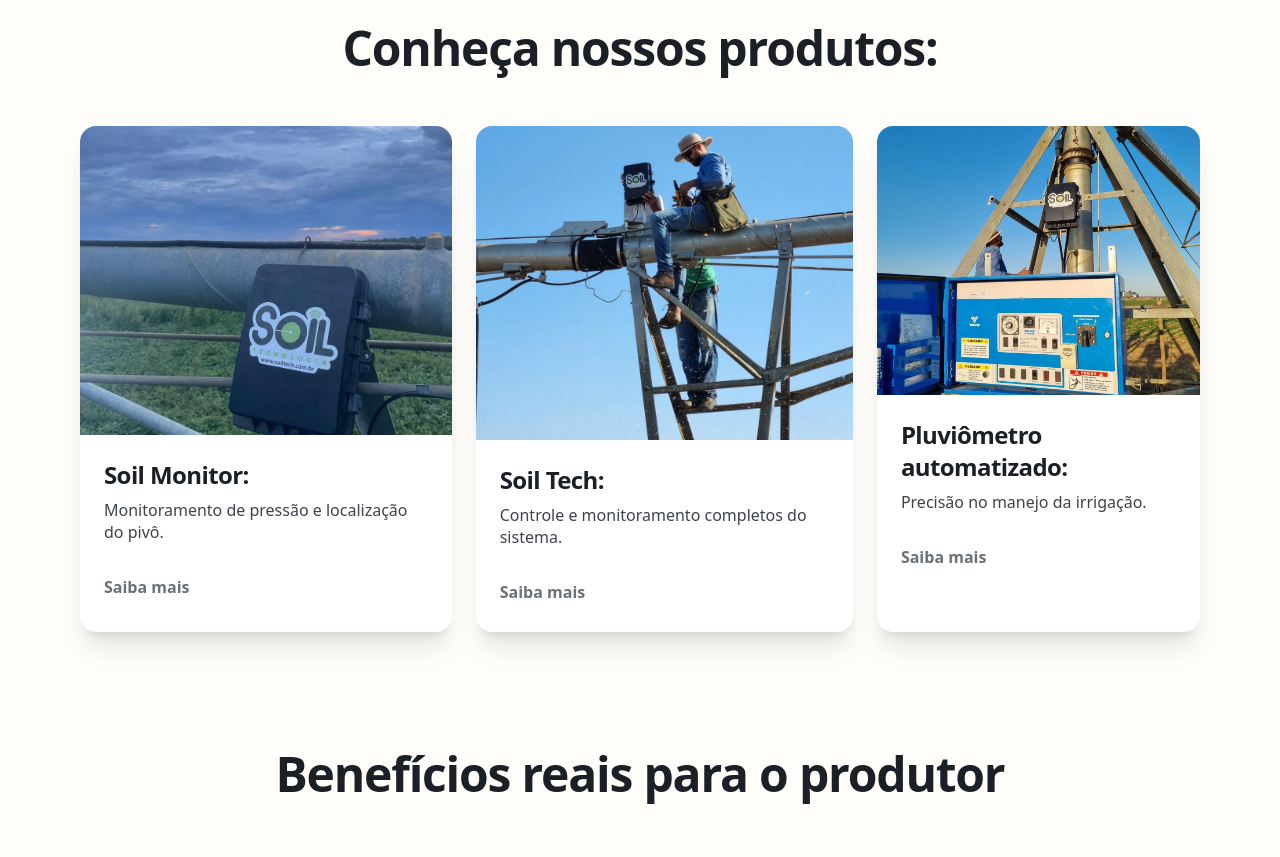
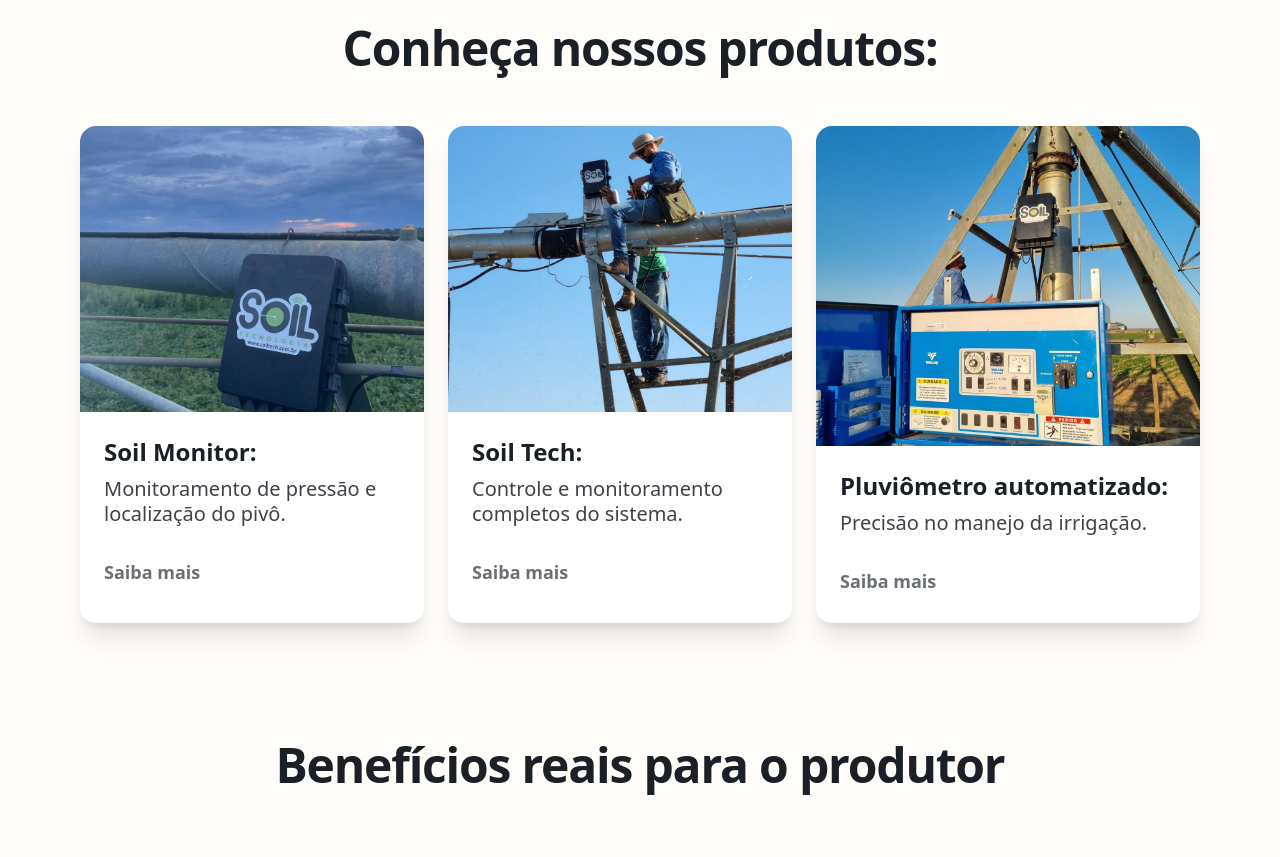
Before and after one commit to lucas-caetano-reis/desafio-estagio-soil, a Next.js app: page / in a window 1280 px wide. Shown: the part 1960-2817 px from the top of the page. Built offline with nearby package versions, Linux system fonts and the light colour scheme.

Commit message:
refactor: Ajustes na responsividade dos cards de desafios e produtos.

```diff
--- a/src/components/ChallengeCard/index.tsx
+++ b/src/components/ChallengeCard/index.tsx
@@ -21,8 +21,7 @@
         "overflow-hidden",
         "rounded-xl border-b-4",
         "bg-white",
-        "px-4 py-2",
-        "md:py-4",
+        "px-4 py-4",
         "xl:px-6 xl:py-6",
         "transition-all duration-200",
         "border-transparent hover:border-[#a8c453] active:border-[#a8c453]",
@@ -50,7 +49,7 @@
         <article className="flex-1 text-left">
           <h4
             className={clsx(
-              "text-xs sm:text-sm md:text-md lg:text-lg xl:text-xl",
+              "text-xs sm:text-sm md:text-base lg:text-lg xl:text-xl",
               "font-bold text-[#1b2027] transition-colors duration-200",
               "group-hover:text-[#a8c453] group-active:text-[#a8c453]",
             )}
@@ -61,7 +60,7 @@
           <p
             className={clsx(
               "mt-2 text-[#1b2027]/60",
-              "text-[10px] sm:text-xs md:text-sm lg:text-md xl:text-lg",
+              "text-[10px] sm:text-xs md:text-sm lg:text-base xl:text-lg",
             )}
           >
             {description}
--- a/src/components/ProductCard/index.tsx
+++ b/src/components/ProductCard/index.tsx
@@ -4,7 +4,6 @@
 type ProductCardProps = {
   title: string;
   description: string;
-  moreLabel: string;
   imageAlt: string;
   imageSrc: string;
 };
@@ -12,13 +11,13 @@
 export default function ProductCard({
   title,
   description,
-  moreLabel,
   imageAlt,
   imageSrc,
 }: Readonly<ProductCardProps>) {
   return (
     <div
       className={clsx(
+        "max-w-3xs sm:max-w-2xs md:max-w-xs lg:max-w-sm",
         "group",
         "overflow-hidden text-left",
         "rounded-2xl border-b-4",
@@ -30,42 +29,51 @@
         "hover:scale-101 active:scale-101",
       )}
     >
-      <figure className="relative aspect-[1.2/1]">
+      <figure className="aspect-384/320">
         <Image
           src={imageSrc}
           alt={imageAlt}
-          fill
-          className="object-cover"
-          sizes="(max-width: 767px) 100vw, (max-width: 1279px) 50vw, 33vw"
+          width={384}
+          height={320}
+          className="w-full h-full object-cover"
         />
       </figure>
 
       <div
         className={clsx(
           "flex flex-col",
-          "px-4 sm:px-6",
-          "pb-4 sm:pb-6",
-          "pt-4 sm:pt-6",
+          "px-4 pb-4 pt-4",
+          "xl:px-6 xl:pb-6 xl:pt-6",
         )}
       >
         <article>
           <h3
             className={clsx(
-              "text-2xl font-bold tracking-tight",
-              "text-[#1b2027] transition-colors duration-200",
+              "text-sm sm:text-base md:text-lg lg:text-xl xl:text-2xl",
+              "font-bold text-[#1b2027] transition-colors duration-200",
               "group-hover:text-[#a8c453] group-active:text-[#a8c453]",
             )}
           >
             {title}
           </h3>
 
-          <p className="text-[#3e4349] text-base leading-snug mt-2">
+          <p
+            className={clsx(
+              "mt-2 leading-tight text-[#3e4349]",
+              "text-xs sm:text-sm md:text-base lg:text-lg xl:text-xl",
+            )}
+          >
             {description}
           </p>
         </article>
 
-        <span className="text-[#6b7076] text-base font-semibold pt-8">
-          {moreLabel}
+        <span
+          className={clsx(
+            "pt-8 font-semibold text-[#6b7076]",
+            "text-[10px] sm:text-xs md:text-sm lg:text-base xl:text-lg",
+          )}
+        >
+          Saiba mais
         </span>
       </div>
     </div>
--- a/src/sections/ChallengesSection/index.tsx
+++ b/src/sections/ChallengesSection/index.tsx
@@ -38,8 +38,7 @@
   return (
     <section
       className={clsx(
-        "flex flex-col",
-        "items-center",
+        "flex flex-col items-center",
         "bg-[#fffdf9]",
         "px-8 py-8",
         "sm:px-12 sm:py-10",
@@ -83,8 +82,7 @@
           className={clsx(
             "flex items-center",
             "rounded-xl border-b-4 border-transparent",
-            "px-4 py-2",
-            "md:py-4",
+            "px-4 py-4",
             "xl:px-6 xl:py-6",
           )}
         >
--- a/src/sections/ProductsSection/index.tsx
+++ b/src/sections/ProductsSection/index.tsx
@@ -5,21 +5,18 @@
   {
     title: "Soil Monitor:",
     description: "Monitoramento de pressão e localização do pivô.",
-    moreLabel: "Saiba mais",
     imageAlt: "Monitor de pivô com a logo da Soil",
     imageSrc: "/images/monitor_1.jpg",
   },
   {
     title: "Soil Tech:",
     description: "Controle e monitoramento completos do sistema.",
-    moreLabel: "Saiba mais",
     imageAlt: "Homem instalando um monitor em um equipamento agrícola",
     imageSrc: "/images/hero_background.jpg",
   },
   {
     title: "Pluviômetro automatizado:",
     description: "Precisão no manejo da irrigação.",
-    moreLabel: "Saiba mais",
     imageAlt: "Monitor instalado em um pluviômetro agrícola",
     imageSrc: "/images/monitor_2.jpg",
   },
@@ -29,7 +26,7 @@
   return (
     <section
       className={clsx(
-        "mx-auto flex flex-col items-center",
+        "flex flex-col items-center",
         "bg-[#fffdf9] text-[#1b2027]",
         "px-8 py-8",
         "sm:px-12 sm:py-10",
@@ -41,7 +38,7 @@
         <h2
           className={clsx(
             "text-center",
-            "font-bold tracking-tight leading-tight",
+            "font-bold leading-tight tracking-tight",
             "text-2xl sm:text-3xl md:text-4xl xl:text-5xl",
           )}
         >
```
